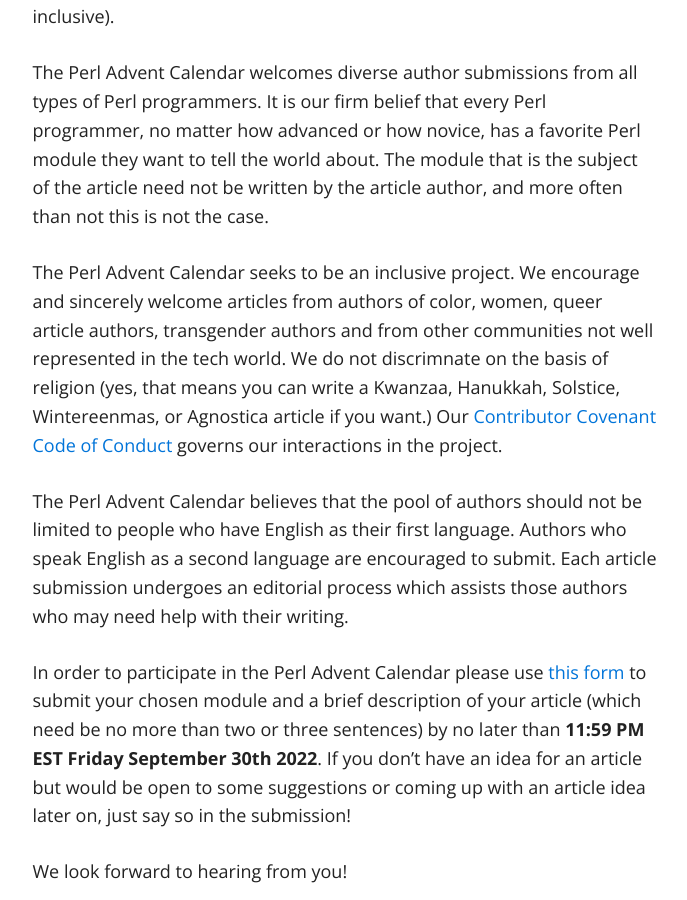
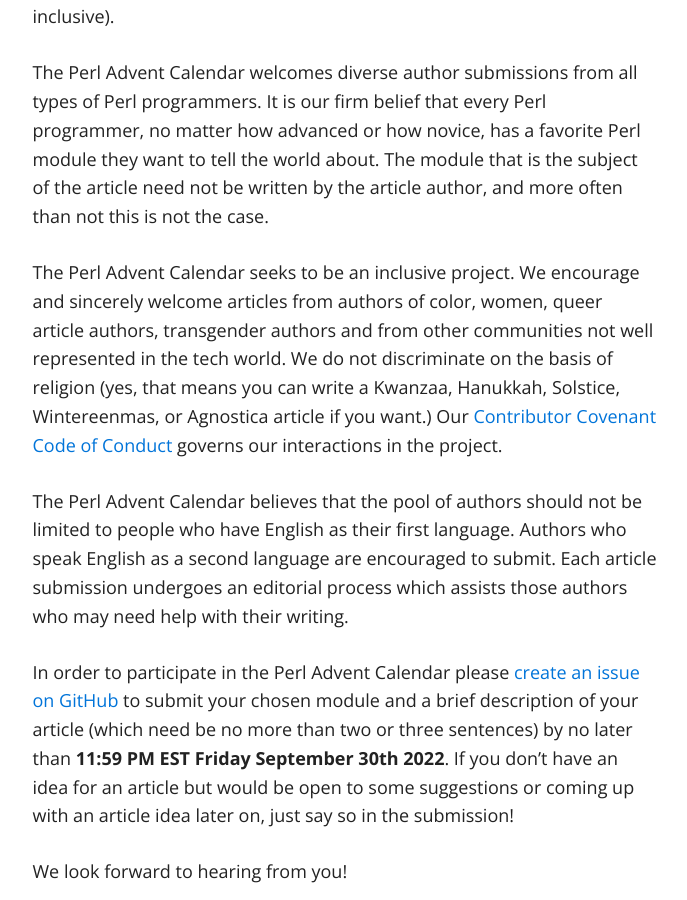
Before and after one commit to davorg/perl-advent-cfp, a Jekyll site: the page built from index.md, in a window 1280 px wide and 900 px high, scrolled down 1002 px. Shown: the whole window, without its empty margins (295-982 px from the left). Built offline with Jekyll 4.4.1, drawn with Linux system fonts in a browser that asks for light colours; nearby versions of some CDN libraries; our own code applies the rules of GitHub Pages for plain Markdown files.

Commit message:
use github issues for article submissions

```diff
--- a/index.md
+++ b/index.md
@@ -22,7 +22,7 @@ by the article author, and more often than not this is not the case.
 The Perl Advent Calendar seeks to be an inclusive project.
 We encourage and sincerely welcome articles from authors of color,
 women, queer article authors, transgender authors and from other communities
-not well represented in the tech world.  We do not discrimnate on the basis
+not well represented in the tech world.  We do not discriminate on the basis
 of religion (yes, that means you can write a Kwanzaa, Hanukkah, Solstice,
 Wintereenmas, or Agnostica article if you want.)  Our
 [Contributor Covenant Code of Conduct](https://github.com/perladvent/Perl-Advent/blob/master/code-of-conduct.md)
@@ -34,8 +34,8 @@ English as a second language are encouraged to submit.  Each article submission
 undergoes an editorial process which assists those authors who may need help
 with their writing.
 
-In order to participate in the Perl Advent Calendar please use
-[this form](https://docs.google.com/forms/d/e/1FAIpQLSfQUctVOLGhwCZtBKlnPaGxcszmQiBsq5Wck-t5ceGpB6C1IQ/viewform)
+In order to participate in the Perl Advent Calendar please [create an issue on
+GitHub](https://github.com/perladvent/Perl-Advent/issues/new?assignees=&labels=article&template=i-want-to-write-an-article.md&title=)
 to submit your chosen module and a brief description of your article (which need
 be no more than two or three sentences) by no later than **11:59 PM EST Friday
 September 30th 2022**.  If you don't have an idea for an article but would
```
Also changed, not shown: accepted.md (+2 -2 lines).
